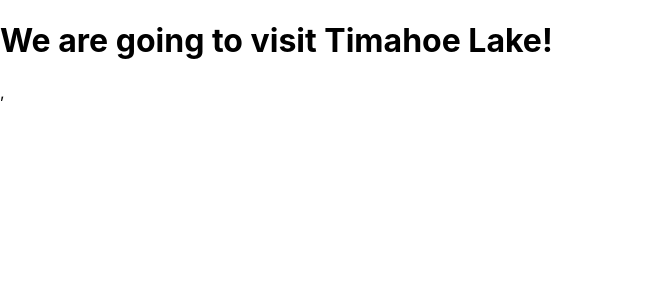
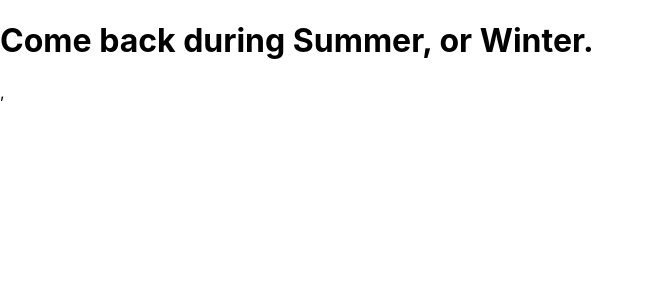
Before and after one commit to monikaite/Lake-or-Ski-Resort-Using-React, a React (Create React App) app: page / in a window 1280 px wide. Shown: the top 300 px of the page, without its empty margins (0-653 px from the left). Built offline with nearby package versions, Linux system fonts and the light colour scheme.

Commit message:
A Further Render

```diff
--- a/src/index.js
+++ b/src/index.js
@@ -21,12 +21,19 @@ function Resort({name}){
 function App(props){
     return(
       <div>
-          {(props.season === "summer") ? <Lake name="Timahoe Lake"/> : <Resort name="Ski Resort"/>},
+          {props.season === "summer" ? (
+              <Lake name="Timahoe Lake"/>
+              ) : props.season === "winter" ? (
+              <Resort name="Ski Resort"/>
+              ) : (
+              <h1>Come back during Summer, or Winter.</h1>
+              )
+          },
       </div>
     );
 }
 
 ReactDOM.render(
-    <App season="summer" />,
+    <App season="autumn" />,
     document.getElementById("root")
 )
```
Also changed, not shown: 1 other file (tests, documents, lock files or other folders).
